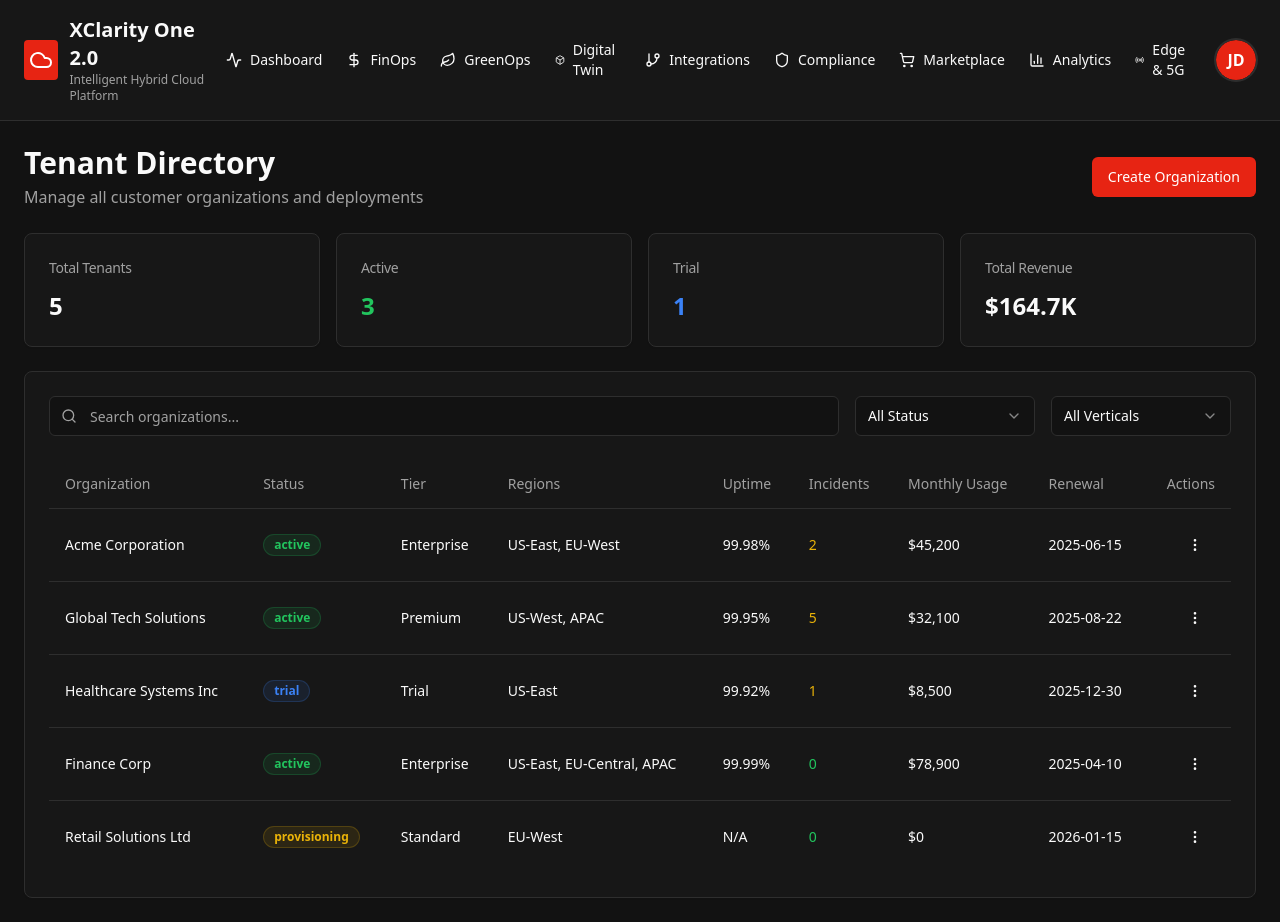
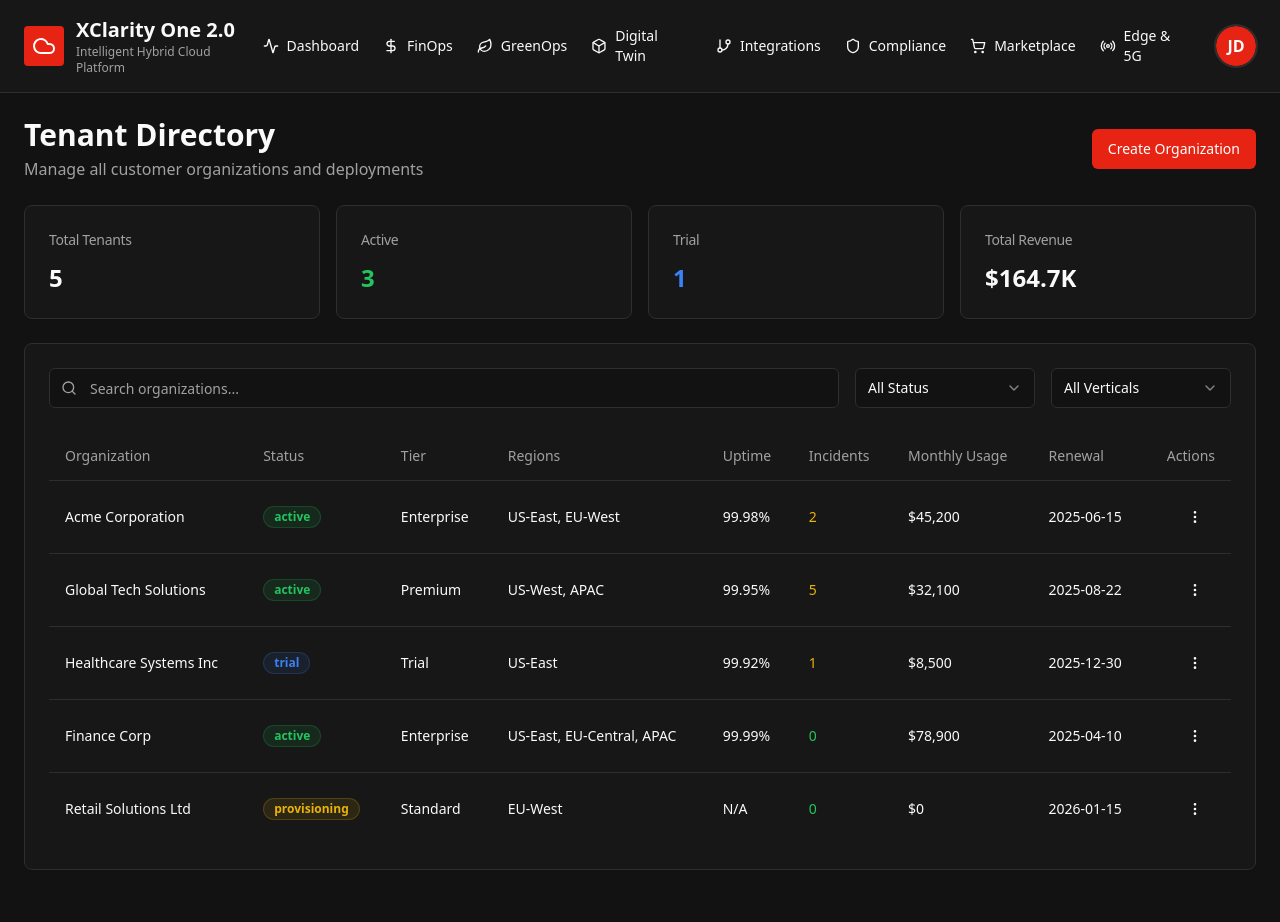
Before and after one commit to pulkitch93/cloudhub, a React (Vite) app: page /admin/tenant-directory in a window 1280 px wide. After the commit the page ends 894 px from the top, so only its background shows below. Built offline with nearby package versions, Linux system fonts and the light colour scheme; the HTML template or start-up script is replaced by a standard one.

Commit message:
Remove Analytics from Top Bar
Remove the Analytics (Partner Analytics) link from the top navigation in Header.tsx while keeping analytics accessible within the Admin Console/AdminDashboard. Clean up unused import for BarChart3.

```diff
--- a/src/components/Header.tsx
+++ b/src/components/Header.tsx
@@ -1,4 +1,4 @@
-import { Activity, Cloud, Leaf, DollarSign, GitBranch, Box, Shield, ShoppingCart, BarChart3, Radio } from "lucide-react";
+import { Activity, Cloud, Leaf, DollarSign, GitBranch, Box, Shield, ShoppingCart, Radio } from "lucide-react";
 import { useLocation } from "react-router-dom";
 import UserProfileMenu from "@/components/UserProfileMenu";
 
@@ -86,15 +86,6 @@ const Header = () => {
                 Marketplace
               </a>
               <a
-                href="/partner-analytics"
-                className={`flex items-center gap-2 text-sm font-medium transition-colors ${
-                  isActive('/partner-analytics') ? 'text-primary' : 'text-foreground hover:text-primary'
-                }`}
-              >
-                <BarChart3 className="w-4 h-4" />
-                Analytics
-              </a>
-              <a
                 href="/edge-management"
                 className={`flex items-center gap-2 text-sm font-medium transition-colors ${
                   isActive('/edge-management') ? 'text-primary' : 'text-foreground hover:text-primary'
```
